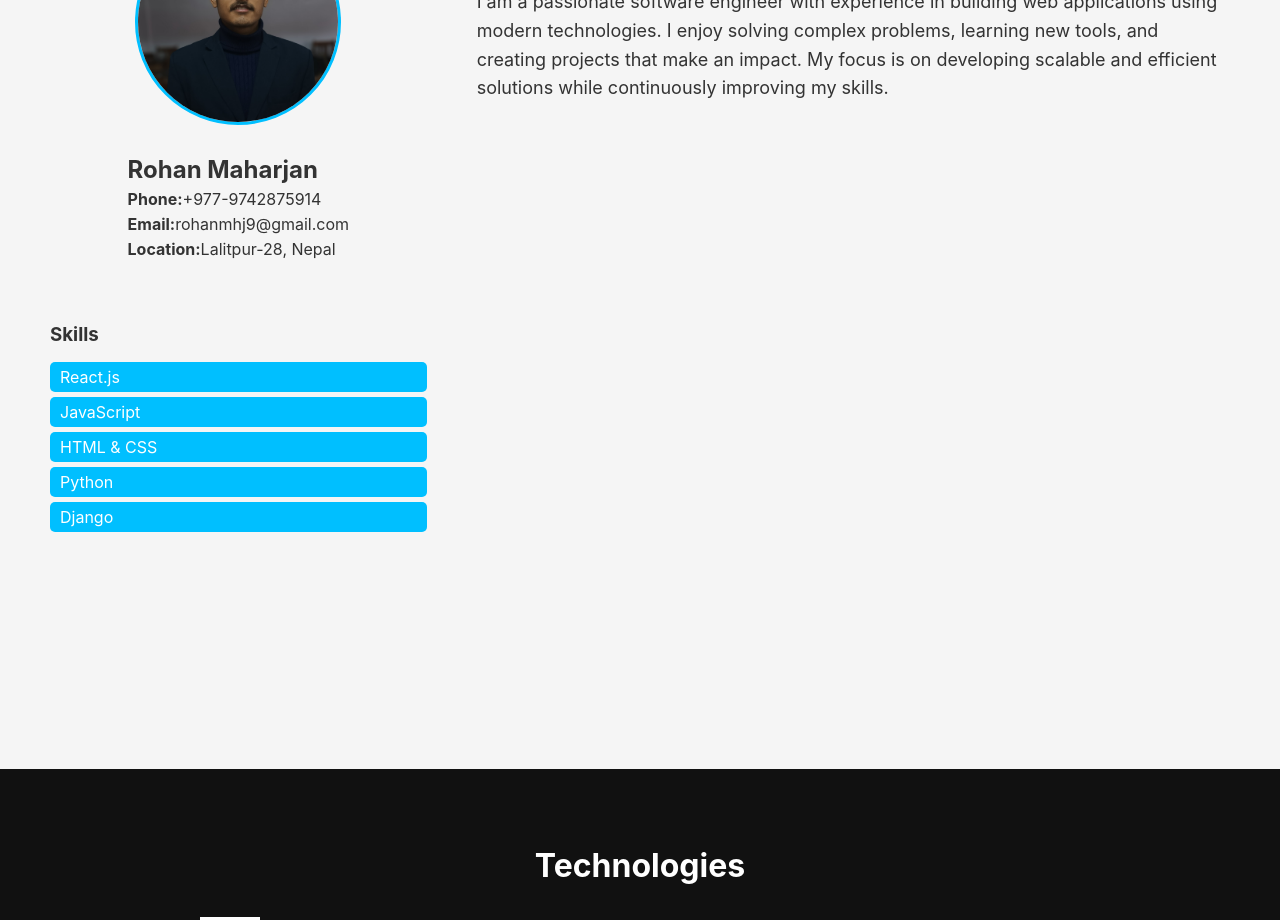
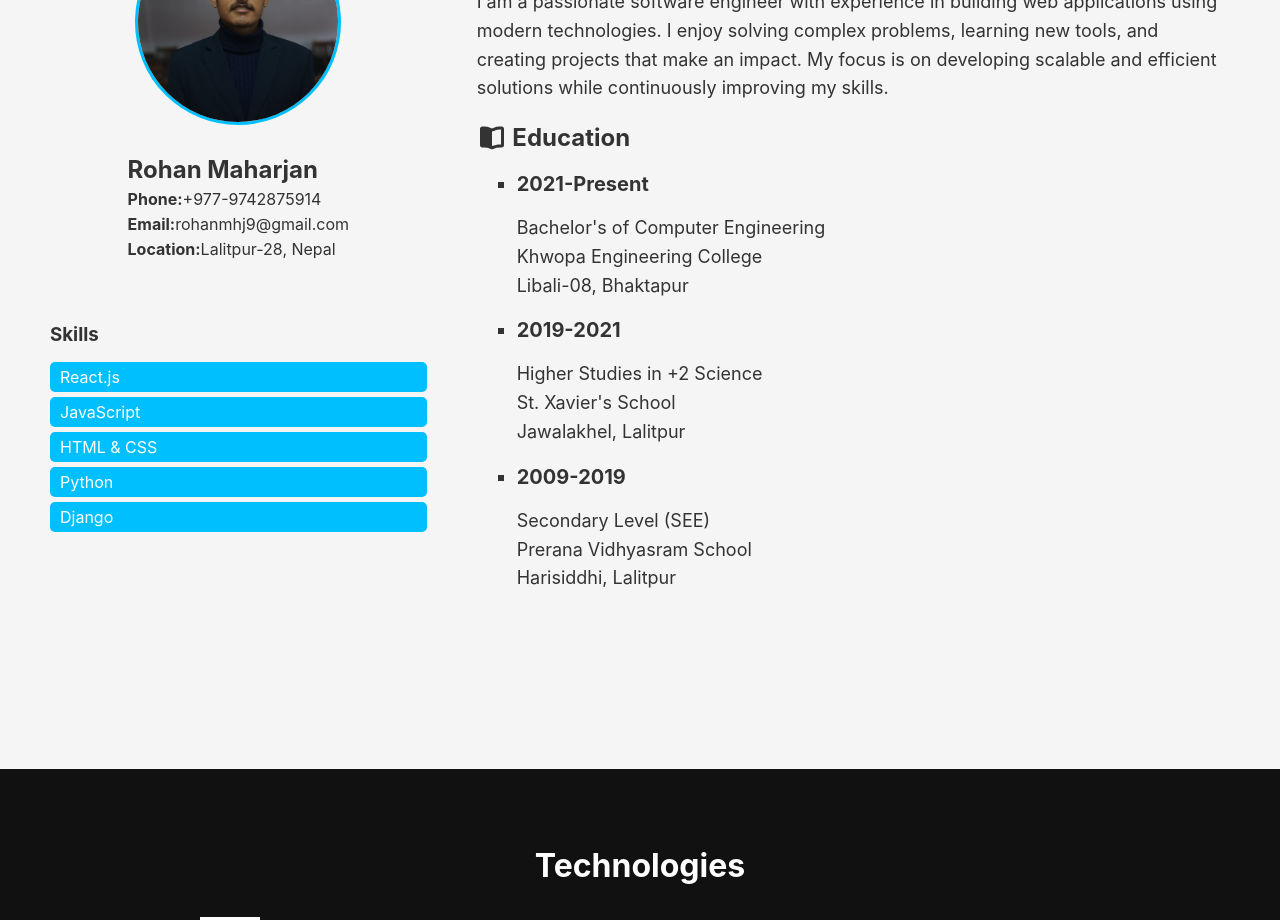
Before and after one commit to RohanMaharjan/My_Portfolilio, a React (Create React App) app: page / in a window 1280 px wide. Shown: the part 1000-1920 px from the top of the page. Built offline with nearby package versions, Linux system fonts and the light colour scheme; grey boxes are pictures that could not be loaded.

Commit message:
added education

```diff
--- a/package.json
+++ b/package.json
@@ -3,12 +3,15 @@
   "version": "0.1.0",
   "private": true,
   "dependencies": {
+    "@fortawesome/free-solid-svg-icons": "^7.2.0",
+    "@fortawesome/react-fontawesome": "^3.3.0",
     "@testing-library/dom": "^10.4.1",
     "@testing-library/jest-dom": "^6.9.1",
     "@testing-library/react": "^16.3.2",
     "@testing-library/user-event": "^13.5.0",
     "react": "^19.2.4",
     "react-dom": "^19.2.4",
+    "react-icons": "^5.6.0",
     "react-router-dom": "^7.13.1",
     "react-scripts": "5.0.1",
     "web-vitals": "^2.1.4"
--- a/src/about.css
+++ b/src/about.css
@@ -65,3 +65,8 @@
     padding: 5px 10px;
     border-radius: 5px;
 }
+
+.paragraph {
+    font-size: 0.55rem;
+    margin: 0;
+}
--- a/src/about.jsx
+++ b/src/about.jsx
@@ -1,6 +1,8 @@
 import React from "react";
 import profilePic from "./profile.jpg"//image file
 import "./about.css"
+import { FontAwesomeIcon } from "@fortawesome/react-fontawesome";
+import { faBookOpen } from "@fortawesome/free-solid-svg-icons";
 
 const About = () => {
     return(
@@ -37,7 +39,23 @@ const About = () => {
                     My focus is on developing scalable and efficient solutions while continuously
                     improving my skills.
                 </p>
-        </div>
+                {/* Education heading with book icon */}
+                <h2><FontAwesomeIcon icon={faBookOpen} /> Education</h2>
+                <ul style={{listStyleType: 'square', fontSize: '1.25rem'}}>
+                    <li style={{fontWeight: 'bold'}}>2021-Present</li>
+                        <div className="paragraph">
+                            <p>Bachelor's of Computer Engineering<br/>Khwopa Engineering College <br />Libali-08, Bhaktapur</p>
+                        </div>
+                    <li style={{fontWeight: 'bold'}}>2019-2021</li>
+                        <div className="paragraph">
+                            <p>Higher Studies in +2 Science<br/>St. Xavier's School <br />Jawalakhel, Lalitpur</p>
+                        </div>
+                    <li style={{fontWeight: 'bold'}}>2009-2019</li>
+                        <div className="paragraph">
+                            <p>Secondary Level (SEE)<br/>Prerana Vidhyasram School <br />Harisiddhi, Lalitpur</p>
+                        </div>
+                </ul>
+            </div>
         </div>
 
 
```
Also changed, not shown: 1 other file (tests, documents, lock files or other folders).
